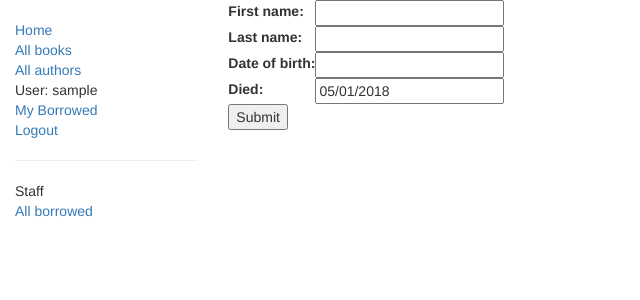
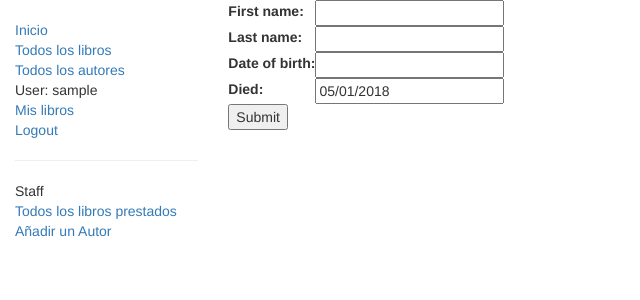
Before and after one commit to mariaSerrabona/biblioteca_local, a Django app: page /catalog/authors/create/ in a window 1280 px wide. Shown: the top 300 px of the page, without its empty margins (0-640 px from the left). Run offline with Django 3.2, Linux system fonts and the light colour scheme; the visitor is signed in with stand-in values (Sample User, id 1); some libraries are stand-ins or nearby versions.

Commit message:
añadiendo el añadir un autor a la pagina ppal

```diff
--- a/locallibrary/catalog/templates/base_generic.html
+++ b/locallibrary/catalog/templates/base_generic.html
@@ -2,7 +2,7 @@
 <html lang="en">
 <head>
 
-    {% block title %}<title>Local Library</title>{% endblock %}
+    {% block title %}<title>Biblioteca Local</title>{% endblock %}
     <meta charset="utf-8">
     <meta name="viewport" content="width=device-width, initial-scale=1">
     <link rel="stylesheet" href="https://maxcdn.bootstrapcdn.com/bootstrap/3.3.7/css/bootstrap.min.css">
@@ -20,15 +20,15 @@
         <div class="col-sm-2">
         {% block sidebar %}
         <ul class="sidebar-nav">
-            <li><a href="{% url 'index' %}">Home</a></li>
+            <li><a href="{% url 'index' %}">Inicio</a></li>
 
             <!-- ponemos este enlace para obetener la información de los libros desde todas las páginas
             importante, siempre que s ehace una modificación en los templates, actualizar la base genérica-->
-            <li><a href="{% url 'books' %}">All books</a></li>
-            <li><a href="{% url 'authors' %}">All authors</a></li>
+            <li><a href="{% url 'books' %}">Todos los libros</a></li>
+            <li><a href="{% url 'authors' %}">Todos los autores</a></li>
             {% if user.is_authenticated %}
                 <li>User: {{ user.get_username }}</li>
-                <li><a href="{% url 'my-borrowed' %}">My Borrowed</a></li>
+                <li><a href="{% url 'my-borrowed' %}">Mis libros</a></li>
                 <li><a href="{% url 'logout'%}?next={{request.path}}">Logout</a></li>
             {% else %}
                 <li><a href="{% url 'login'%}?next={{request.path}}">Login</a></li>
@@ -39,7 +39,8 @@
                 <ul class="sidebar-nav">
                 <li>Staff</li>
                 {% if perms.catalog.can_mark_returned %}
-                    <li><a href="{% url 'all-borrowed' %}">All borrowed</a></li>
+                    <li><a href="{% url 'all-borrowed' %}">Todos los libros prestados</a></li>
+                    <li><a href="{% url 'author-create' %}">Añadir un Autor</a></li>
                 {% endif %}
                 </ul>
             {% endif %}
--- a/locallibrary/catalog/views.py
+++ b/locallibrary/catalog/views.py
@@ -145,7 +145,6 @@ class AuthorCreate(CreateView):
     #marcamos los permisos necesarios para añadir un autor
     permission_required = 'catalog.can_mark_returned'
 
-
 class AuthorUpdate(UpdateView):
     model = Author
     fields = ['first_name','last_name','date_of_birth','date_of_death']
@@ -153,7 +152,6 @@ class AuthorUpdate(UpdateView):
     #marcamos los permisos necesarios para añadir un autor
     permission_required = 'catalog.can_mark_returned'
 
-
 class AuthorDelete(DeleteView):
     model = Author
     success_url = reverse_lazy('authors')
```
